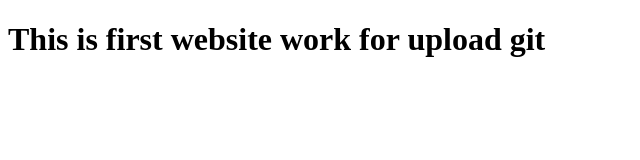
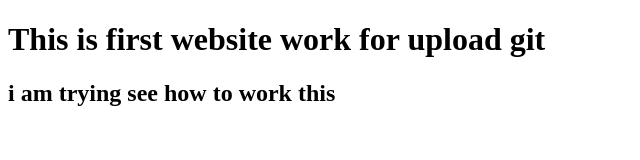
Before and after one commit to ziaur-rahman44/first-work, a plain HTML site: page index.html in a window 1280 px wide. Shown: the whole page, without its empty margins (0-640 px from the left). Drawn offline with Linux system fonts and the light colour scheme.

Commit message:
some added

```diff
--- a/index.html
+++ b/index.html
@@ -7,5 +7,6 @@
 </head>
 <body>
     <h1>This is first website work for upload git</h1>
+    <h2>i am trying see how to work this</h2>
 </body>
 </html>
```
